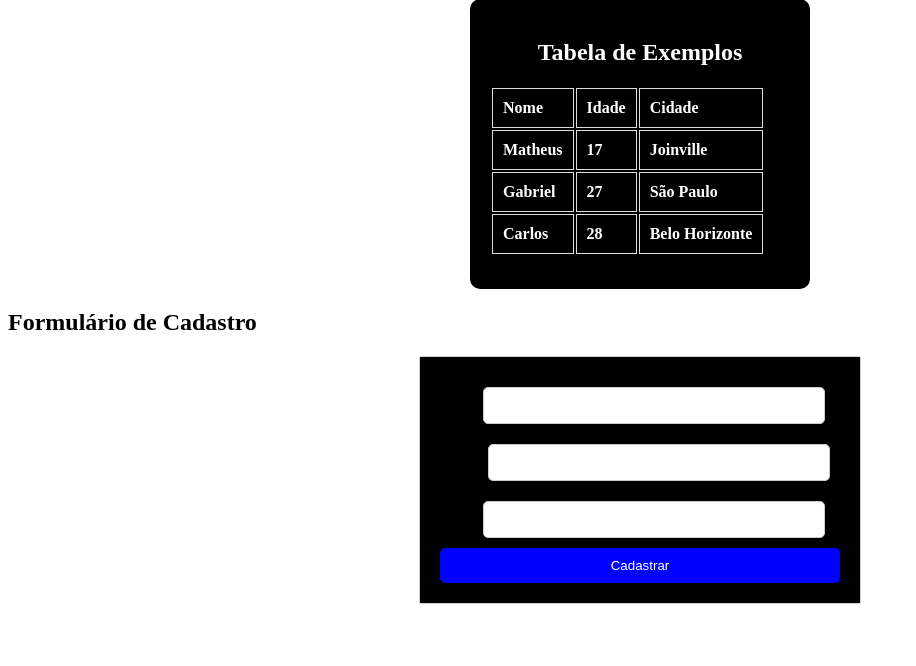
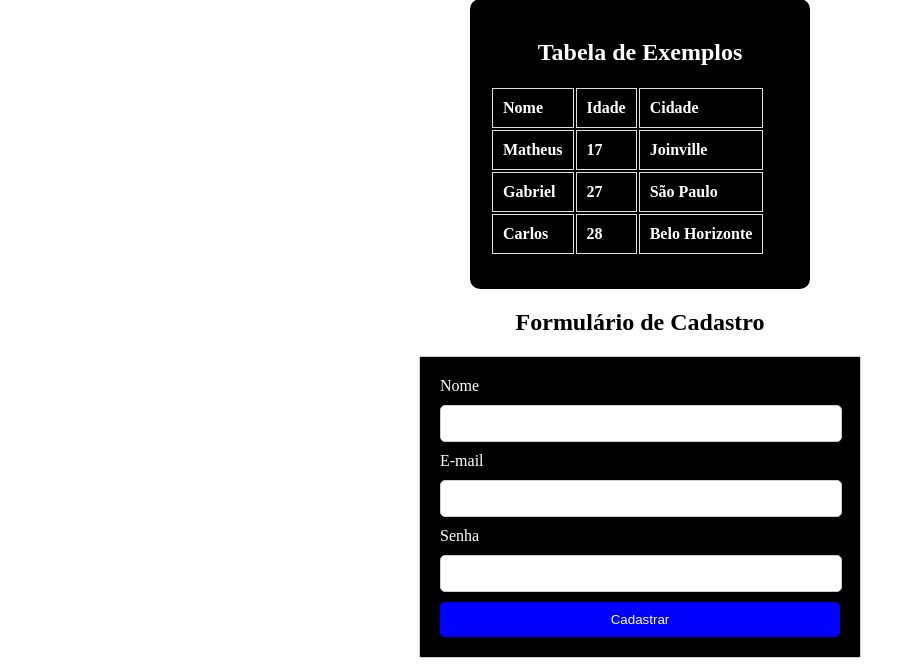
Before and after one commit to matheushvieira07/Matheus-Vieira-projetos, a PHP site: page / in a window 1280 px wide. Shown: the part 701-1367 px from the top of the page, without its empty margins (0-916 px from the left). Before the commit the page ends 1305 px from the top, so only its background shows below. Run offline with PHP 8.4, Linux system fonts and the light colour scheme; lists and menus that the app fills with data are empty.

Commit message:
Update index.php

```diff
--- a/html2003/index.php
+++ b/html2003/index.php
@@ -71,13 +71,15 @@
             border: 1px solid #ccc;
             border-radius: 2px;
             background-color: black;
+            color: white;
         }
         input[type="text"],input[type="email"],input[type="password"]{
-            width: 80%;
+            width: 95%;
             padding: 10px;
             margin: 10px 0;
             border: 1px solid #ccc;
             border-radius: 5px;
+
         }
         button{
             width: 100%;
@@ -91,7 +93,9 @@
         button:hover{
             background-color: #e74c3c;
         }
-
+        .text-aligncenter{
+            text-align: center;
+        }
     </style>
 </head>
 <body>
@@ -139,7 +143,9 @@
         </table>
     </div>
 
+    <div class="text-aligncenter">
     <h2>Formulário de Cadastro</h2>
+    </div>
     <form action="/submit" method="POST">
         <label for="nome">Nome</label>
         <input type="text" id="nome" name="nome" required>
```
